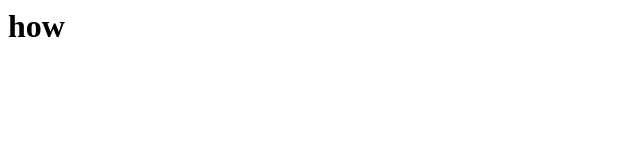
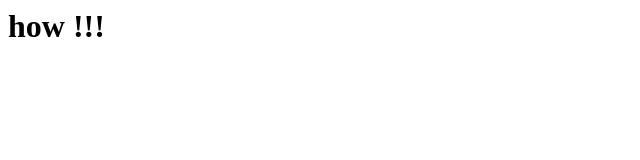
Before and after one commit to ganeshgit332/nov16repo, a plain HTML site: page index.html in a window 1280 px wide. Shown: the full height of the page, 0-640 px from the left. Drawn offline with Linux system fonts and the light colour scheme.

Commit message:
Update index.html

```diff
--- a/index.html
+++ b/index.html
@@ -1 +1 @@
-<h1> how </h1>
+<h1> how !!!</h1>
```
